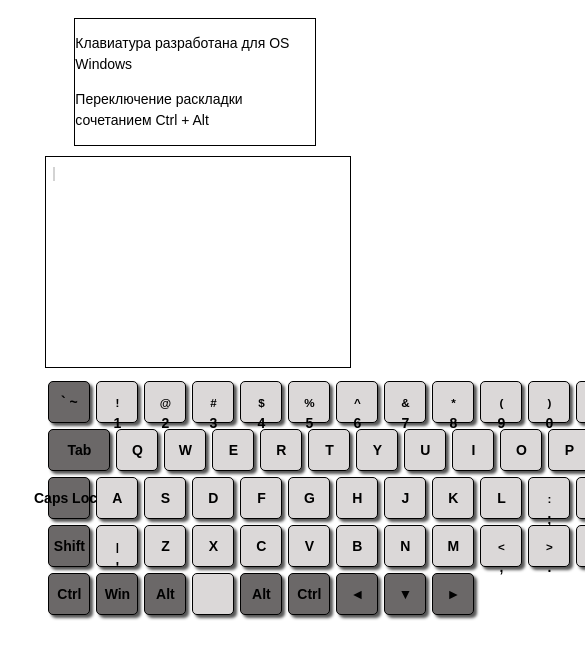
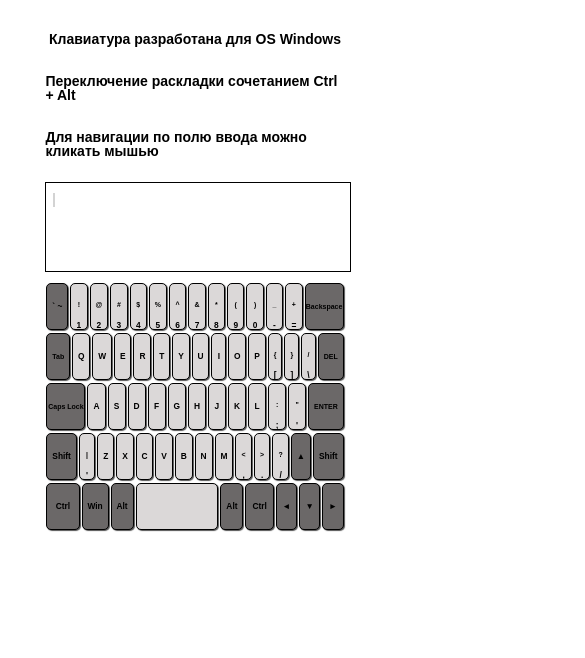
Before and after one commit to LopatkoSaha/virtual-keyboard, a website built with webpack: page src/index.html in a window 390 px wide. Shown: the top 658 px of the page, 585 px wide, since content can reach past the window. Built offline with nearby package versions, Linux system fonts and the light colour scheme.

Commit message:
feat: add response and adaptive keyboard

```diff
--- a/src/js/index.js
+++ b/src/js/index.js
@@ -6,6 +6,7 @@ document.body.insertAdjacentHTML('beforeend', `
     <div class="legend">
       <p>Клавиатура разработана для OS Windows</p>
       <p>Переключение раскладки сочетанием  Ctrl + Alt</p>
+      <p>Для навигации по полю ввода можно кликать мышью</p>
     </div>
     <div class="output"></div>
     <div class="keyboard"></div>
--- a/src/scss/main.scss
+++ b/src/scss/main.scss
@@ -5,32 +5,43 @@ html {
     font-weight: 400;
     line-height: 1.5em;
 }
+
 body {
     display: flex;
     justify-content: center;
+}
 
-}
 .wrapper {
     width: 80%;
     height: 100vh;
+
     .legend {
-        width: 80%;
-        min-height: 100px;
-        border: 1px solid black;
+        display: flex;
+        flex-direction: column;
+        justify-content: space-around;
+        align-items: center;
+        width: 100%;
+        font-size: 18px;
+        font-weight: 700;
+        line-height: 1;
         margin: 10px auto 10px auto;
     }
     .output {
         width: 98%;
-        min-height: 200px;
+        height: 15vw;
         background-color: #fff;
         margin-left: 0;
         margin-bottom: 10px;
         padding: 5px;
         border: 1px solid black;
         align-items: flex-start;
+        overflow: scroll;
+        line-height: 1.5;
+
         span {
             display: inline-block;
         }
+
         .cursor {
             display: inline-block;
             margin: 2px;
@@ -44,12 +55,13 @@ body {
     .keyboard {
         display: flex;
         flex-direction: column;
-        justify-content: space-around;
+        gap: 1px;
         align-items: center;
         width: 100%;
-        min-height: 200px;
+        min-height: 100px;
         padding: 0px;
         user-select: none;
+
         .row {
             display: flex;
             justify-content: space-between;
@@ -62,8 +74,8 @@ body {
                 flex-direction: column;
                 justify-content: space-around;
                 align-items: center;
-                min-width: 20px;
-                height: 20px;
+                width: 7vw;
+                height: 3vh;
                 border: 1px solid black;
                 padding: 10px;
                 white-space: nowrap;
@@ -93,51 +105,53 @@ body {
                     background-color: #8ea0f1;
                 }
             }
+
             div:hover {
                 cursor: pointer;
             }
         }
+
+        .row-1 div:last-child {
+            width: 8.5vw;
+        }
+
+        .row-2 div:nth-child(1) {
+            width: 8vw;
+        }
+
+        .row-3 div:nth-child(1) {
+            width: 10vw;
+        }
+
+        .row-3 div:last-child {
+            width: 16vw;
+        }
+
+        .row-4 div:nth-child(1) {
+            width: 10vw;
+        }
+
+        .row-4 div:nth-child(13) {
+            width: 6.5vw;
+        }
+
         .row-4 div:last-child {
-            padding: 10px 5px;
+            width: 6.3vw;
         }
-        .row-1 div:last-child {
-            min-width: 10%;
+
+        .row-5 div:nth-child(1) {
+            width: 9vw;
         }
-        .row-2 div:nth-child(1) {
-            min-width: 40px;
+
+        .row-5 div:nth-child(4) {
+            width: 70vw;
+        }
+
+        .row-5 div:nth-child(6) {
+            width: 10vw;
         }
     }
 }
-
-.row-3 div:nth-child(1) {
-    width: 10%;
-}
-
-.row-3 div:last-child {
-    width: 10%;
-}
-
-.row-4 div:nth-child(1) {
-    width: 10%;
-}
-
-.row-4 div:last-child {
-    padding: 5px;
-}
-
-.row-5 div:nth-child(4) {
-    width: 33%;
-}
-
-.row-5 div:nth-child(1) {
-    width: 7%;
-}
-
-.row-5 div:nth-child(6) {
-    width: 7%;
-}
-
-
 
 @keyframes blink {
 
@@ -149,3 +163,167 @@ body {
     }
 
 }
+
+@media (max-width: 769px) {
+
+    .wrapper {
+        .legend {
+            font-size: 1rem;
+            line-height: 1;
+        }
+        .output {
+            height: 20vw;
+            font-size: 1rem;
+        }
+        .keyboard {
+            height: 30vw;
+            .row {
+                display: flex;
+                justify-content: space-between;
+                align-items: center;
+                width: 100%;
+
+                .dark,
+                .light {
+                    font-size: 0.6rem;
+                    width: 4vw;
+                    height: 3vh;
+                    padding:0.7rem 0.35rem;
+                    margin: 1px;
+                    box-shadow: 1px 1px 1px 0 #555;
+
+                    &:active {
+                        transform: translateY(2px);
+                    }
+                }
+            }
+
+            .row-1 div:last-child {
+                width: 7vw;
+                font-size: 0.5rem;
+            }
+
+            .row-2 div:nth-child(1) {
+                width: 5vw;
+                font-size: 0.5rem;
+            }
+
+            .row-2 div:last-child {
+                font-size: 0.5rem;
+            }
+
+            .row-3 div:nth-child(1) {
+                width: 7vw;
+                font-size: 0.5rem;
+            }
+
+            .row-3 div:last-child {
+                width: 7vw;
+                font-size: 0.5rem;
+            }
+
+            .row-4 div:nth-child(1) {
+                width: 5vw;
+            }
+
+            .row-4 div:last-child {
+                padding: 10px 5px;
+            }
+
+            .row-5 div:nth-child(1) {
+                width: 9vw;
+            }
+
+            .row-5 div:nth-child(4) {
+                width: 30vw;
+            }
+
+            .row-5 div:nth-child(6) {
+                width: 7vw;
+            }
+        }
+    }
+}
+
+@media (max-width: 321px) {
+
+    .wrapper {
+        .legend {
+            height: 10vw;
+            font-size: 0.5rem;
+            line-height: 1;
+        }
+        .output {
+            font-size: 0.5rem;
+
+            .cursor {
+                margin: 1px;
+                width: 1px;
+                height: 0.5rem;
+                transform: translateY(2px);
+            }
+        }
+
+        .keyboard {
+
+            .row {
+
+                .dark,
+                .light {
+                    font-size: 0.4rem;
+                    width: 4vw;
+                    height: 1.5vw;
+                    border-radius: 3px;
+                    padding:0.9rem 0.3rem;
+                    &:active {
+                        transform: translateY(2px);
+                    }
+                }
+            }
+
+            .row-1 div:last-child {
+                width: 6vw;
+                font-size: 0.35rem;
+            }
+
+            .row-2 div:nth-child(1) {
+                width: 4vw;
+                font-size: 0.4rem;
+            }
+
+            .row-2 div:last-child {
+                font-size: 0.35rem;
+            }
+
+            .row-3 div:nth-child(1) {
+                width: 6vw;
+                font-size: 0.35rem;
+            }
+
+            .row-3 div:last-child {
+                width: 6vw;
+                font-size: 0.35rem;
+            }
+
+            .row-4 div:nth-child(1) {
+                width: 5vw;
+            }
+
+            .row-4 div:last-child {
+                padding: 10px 5px;
+            }
+
+            .row-5 div:nth-child(1) {
+                width: 9vw;
+            }
+
+            .row-5 div:nth-child(4) {
+                width: 30vw;
+            }
+
+            .row-5 div:nth-child(6) {
+                width: 7vw;
+            }
+        }
+    }
+}
```
Also changed, not shown: src/scss/constants.scss (deleted), src/scss/mixins.scss (deleted).
